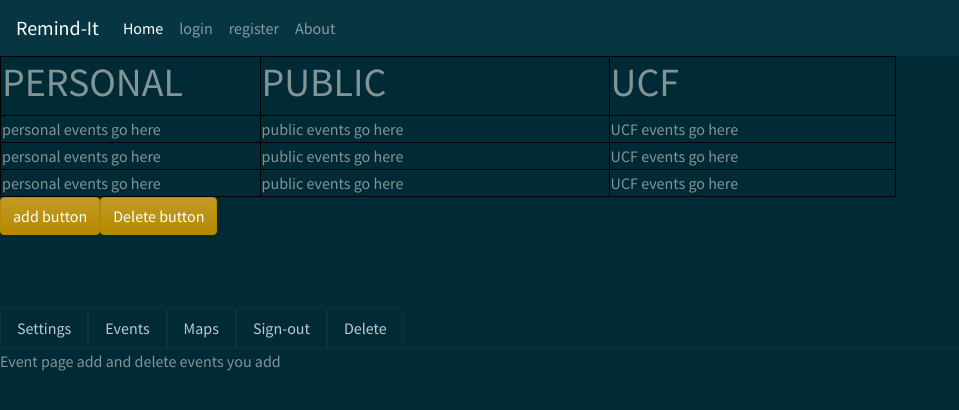
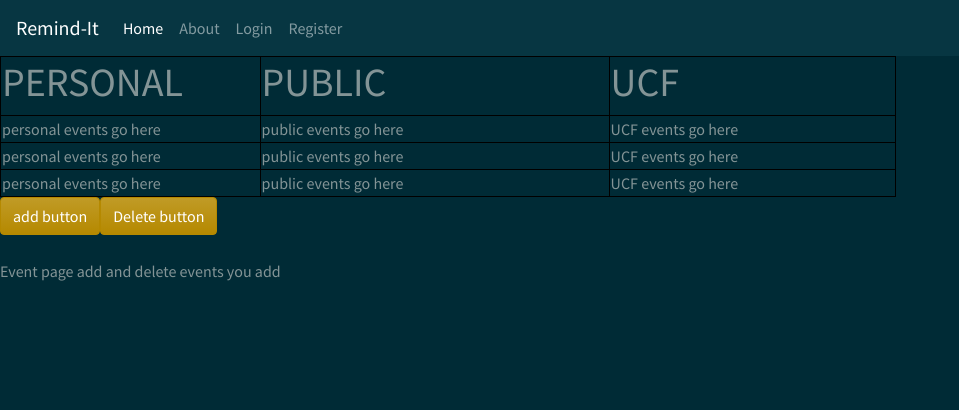
Before and after one commit to kennethsauers/Remind-It, an Angular app in the folder frontend/: page /events in a window 1280 px wide. Shown: the top 410 px of the page, without its empty margins (0-959 px from the left). Built offline with nearby package versions, Linux system fonts and the light colour scheme.

Commit message:
pls no kill for mess w/ navbar :x
Moved the navbar items at the bottom of:
events, maps, userpage
to appear on the top navbar when the user is logged in

Also, login/register only display when there is no one logged in

```diff
--- a/frontend/src/app/events/events.component.html
+++ b/frontend/src/app/events/events.component.html
@@ -42,25 +42,6 @@
 
 <br>
 <br>
-<br>
-<br>
-<ul class="nav nav-tabs">
-    <li class="nav-item">
-        <a class="nav-link active" data-toggle="tab" href="/userpage">Settings</a>
-    </li>
-    <li class="nav-item">
-        <a class="nav-link active" data-toggle="tab" href="/events">Events</a>
-    </li>
-    <li class="nav-item">
-        <a class="nav-link active" href="/maps">Maps</a>
-    </li>
-    <li class="nav-item">
-            <a class="nav-link active" href="/home">Sign-out</a>
-    </li>
-    <li class="nav-item">
-            <a class="nav-link active" href="/register">Delete</a>
-    </li>
-</ul>
 <div id="myTabContent" class="tab-content">
     <div class="tab-pane fade show active" id="home">
         <p>Event page add and delete events you add</p>
--- a/frontend/src/app/maps/maps.component.html
+++ b/frontend/src/app/maps/maps.component.html
@@ -10,23 +10,6 @@
 
 
 
-<ul class="nav nav-tabs">
-    <li class="nav-item">
-        <a class="nav-link active" data-toggle="tab" href="/userpage">Settings</a>
-    </li>
-    <li class="nav-item">
-        <a class="nav-link active" data-toggle="tab" href="/events">Events</a>
-    </li>
-    <li class="nav-item">
-        <a class="nav-link active" href="/maps">Maps</a>
-    </li>
-    <li class="nav-item">
-            <a class="nav-link active" href="/home">Sign-out</a>
-    </li>
-    <li class="nav-item">
-            <a class="nav-link active" href="/register">Delete</a>
-    </li>
-</ul>
 <div id="myTabContent" class="tab-content">
 <div class="tab-pane fade show active" id="home">
     <p>Maps page does things</p>
--- a/frontend/src/app/navbar/navbar.component.html
+++ b/frontend/src/app/navbar/navbar.component.html
@@ -1,4 +1,4 @@
-<!--DOnt mess with the nav bar or ill kill you unless you can get it to drop down when screen is minimized :D-->
+<!--DOnt mess with the nav bar or ill kill you [ :) ] unless you can get it to drop down when screen is minimized :D-->
 <nav class="navbar navbar-expand-lg navbar-dark bg-dark">
   <a class="navbar-brand" routerLink="/">Remind-It</a>
   <div class="navbar-collapse auto" id="navbarColor02" style="">
@@ -7,13 +7,23 @@
         <a class="nav-link" routerLink="/home">Home <span class="sr-only">(current)</span></a>
       </li>
       <li routerLinkActive="active" class="nav-item">
-        <a class="nav-link" routerLink="/login">login</a>
+        <a class="nav-link" routerLink="/about">About</a>
       </li>
       <li routerLinkActive="active" class="nav-item">
-        <a class="nav-link" routerLink="/register">register</a>
+        <a class="nav-link" routerLink="/login" *ngIf="!(loggedIn | async)">Login</a>
+        <a class="nav-link" routerLink="/userpage" *ngIf="(loggedIn | async)">User Page</a>
+      </li>
+      <li routerLinkActive="active" class="nav-item" *ngIf="!(loggedIn | async)">
+        <a class="nav-link" routerLink="/register" *ngIf="!(loggedIn | async)">Register</a>
       </li>
       <li routerLinkActive="active" class="nav-item">
-        <a class="nav-link" routerLink="/about">About</a>
+      <a class="nav-link" routerLink="/events" *ngIf="(loggedIn | async)">Events</a>
+      </li>
+      <li routerLinkActive="active" class="nav-item">
+        <a class="nav-link" routerLink="/maps" *ngIf="(loggedIn | async)">Maps</a>
+      </li>
+      <li routerLinkActive="active" class="nav-item">
+        <a class="nav-link" routerLink="/login" (click)="authService.doLogout()" *ngIf="(loggedIn | async)">Sign Out</a>
       </li>
     </ul>
   </div>
--- a/frontend/src/app/navbar/navbar.component.ts
+++ b/frontend/src/app/navbar/navbar.component.ts
@@ -1,5 +1,7 @@
 import { Router } from '@angular/router';
-import { Component, OnInit } from '@angular/core';
+import { Component, OnInit, OnChanges } from '@angular/core';
+import { AuthenticationService } from '../services/authentication.service';
+import { Observable } from 'rxjs';
 
 @Component({
   selector: 'app-navbar',
@@ -7,10 +9,13 @@ import { Component, OnInit } from '@angular/core';
   styleUrls: ['./navbar.component.css']
 })
 export class NavbarComponent implements OnInit {
+  loggedIn: Observable<boolean>;
 
-  constructor(private router: Router) { }
+  constructor(private router: Router,
+              public authService: AuthenticationService) {
+    this.loggedIn = authService.isLoggedIn();
+  }
 
   ngOnInit() {
   }
-
 }
--- a/frontend/src/app/userpage/userpage.component.html
+++ b/frontend/src/app/userpage/userpage.component.html
@@ -77,26 +77,3 @@
         <button type="submit" class="btn btn-primary">Submit</button>
     </fieldset>
 </form>
-
-<br>
-<br>
-<ul class="nav nav-tabs">
-    <li class="nav-item">
-        <a class="nav-link active" data-toggle="tab" href="/userpage">Settings</a>
-    </li>
-    <li class="nav-item">
-        <a class="nav-link active" data-toggle="tab" href="/events">Events</a>
-    </li>
-    <li class="nav-item">
-        <a class="nav-link active" href="/maps">Maps</a>
-    </li>
-    <li class="nav-item">
-            <a class="nav-link active" href="/home">Sign-out</a>
-    </li>
-    <li class="nav-item">
-            <a class="nav-link active" href="/register">Delete</a>
-    </li>
-</ul>
-<div id="myTabContent" class="tab-content">
-    <p>User Settings page</p>
-</div>
```
